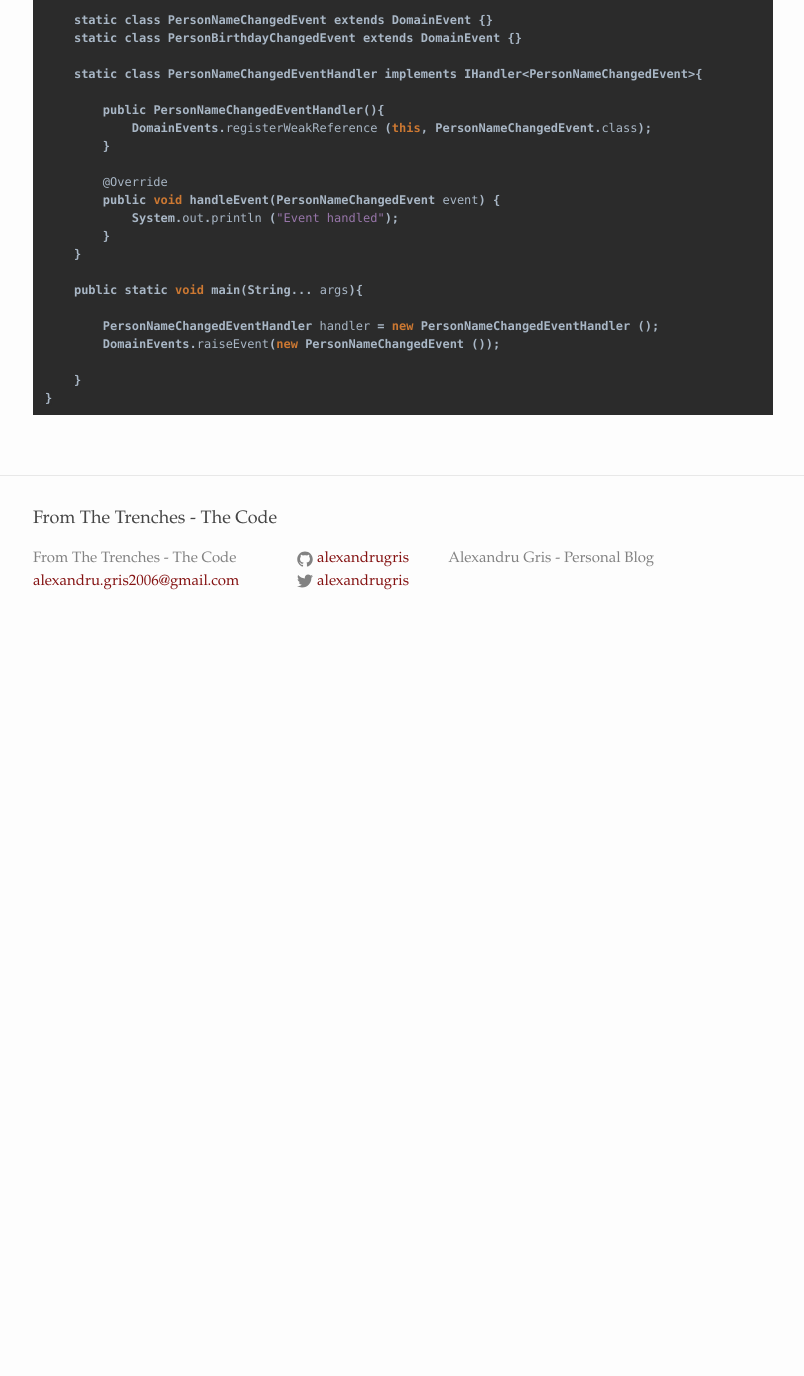
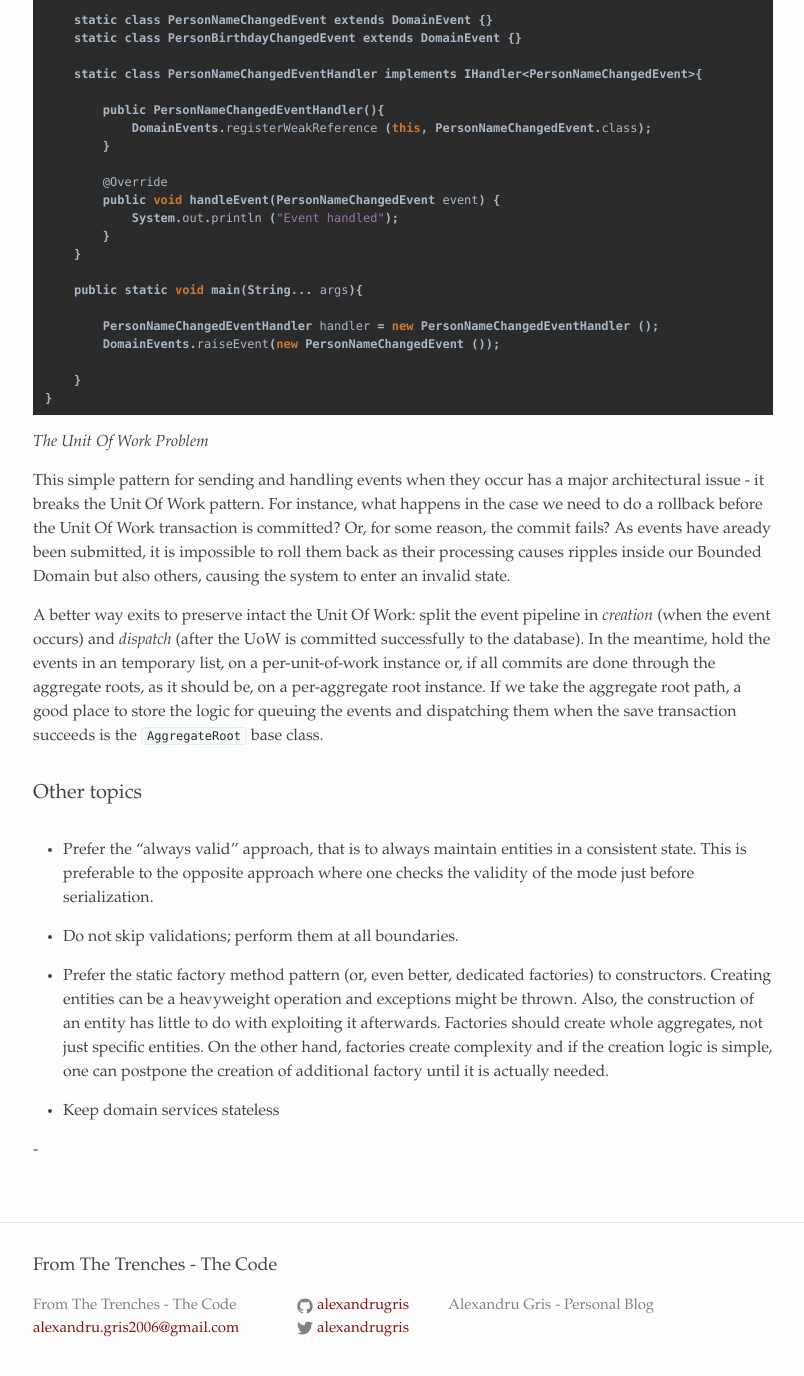
Before and after one commit to alexandrugris/my-jekyll-tech-blog, a Jekyll site: the page built from MyBlog/_posts/2017-11-27-domain-driven-design-notes.markdown, in a window 1280 px wide and 1400 px high, scrolled down 11137 px. Shown: the top 1376 px of the window, without its empty margins (237-1041 px from the left). Built offline with Jekyll 4.4.1, drawn with Linux system fonts in a browser that asks for light colours; before the commit the page ends 11790 px from its top, so only the background shows below that; some of the changed text lies outside the part shown.

Commit message:
ddd cont

````diff
--- a/MyBlog/_posts/2017-11-27-domain-driven-design-notes.markdown
+++ b/MyBlog/_posts/2017-11-27-domain-driven-design-notes.markdown
@@ -382,8 +382,8 @@ public class DomainEvents {
     public static <U extends DomainEvent, T extends IHandler<U>>
     void  registerWeakReference(T instance, Class<U> eventType){
 
-        // Holding the weak reference is a design decision
-        // while not convenient from a code perspective (cannot reliably hold lambdas),
+        // Holding the weak reference is a design decision.
+        // While not convenient from a code perspective (cannot reliably hold lambdas),
         // I am not excited to keep in a global object strong references to anything,
         // to avoid memory leaks.
         // A better approach is not to make this object static for long running applications and
@@ -423,7 +423,7 @@ public class DomainEvents {
 }
 ```
 
-And, of course, an example usage
+And, of course, an example usage:
 
 ```java
 import domain.DomainEvent;
@@ -458,3 +458,22 @@ public class DDDInJavaMain {
     }
 }
 ```
+
+*The Unit Of Work Problem*
+
+This simple pattern for sending and handling events when they occur has a major architectural issue - it breaks the Unit Of Work pattern. For instance, what happens in the case we need to do a rollback before the Unit Of Work transaction is committed? Or, for some reason, the commit fails? As events have aready been submitted, it is impossible to roll them back as their processing causes ripples inside our Bounded Domain but also others, causing the system to enter an invalid state.
+
+A better way exits to preserve intact the Unit Of Work: split the event pipeline in *creation* (when the event occurs) and *dispatch* (after the UoW is committed successfully to the database). In the meantime, hold the events in an temporary list, on a per-unit-of-work instance or, if all commits are done through the aggregate roots, as it should be, on a per-aggregate root instance. If we take the aggregate root path, a good place to store the logic for queuing the events and dispatching them when the save transaction succeeds is the `AggregateRoot` base class.
+
+
+### Other topics
+
+- Prefer the "always valid" approach, that is to always maintain entities in a consistent state. This is preferable to the opposite approach where one checks the validity of the mode just before serialization.
+
+- Do not skip validations; perform them at all boundaries.
+
+- Prefer the static factory method pattern (or, even better, dedicated factories) to constructors. Creating entities can be a heavyweight operation and exceptions might be thrown. Also, the construction of an entity has little to do with exploiting it afterwards. Factories should create whole aggregates, not just specific entities. On the other hand, factories create complexity and if the creation logic is simple, one can postpone the creation of additional factory until it is actually needed.
+
+- Keep domain services stateless
+
+-
````
